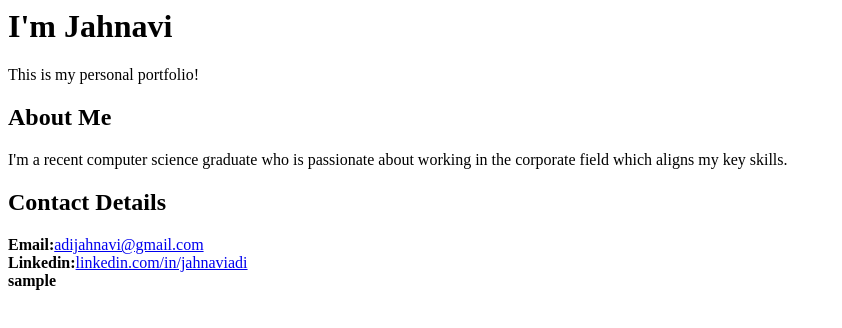
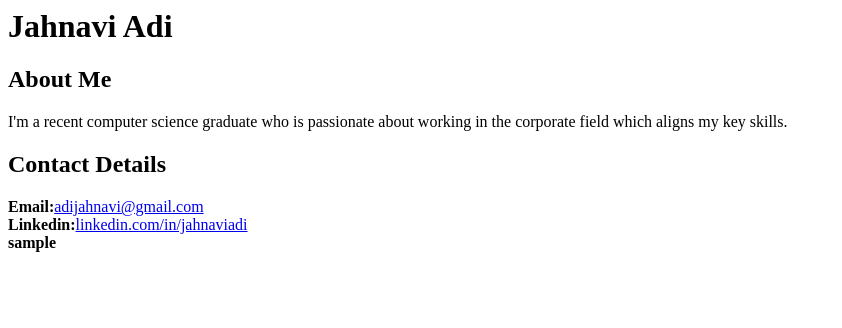
Before and after one commit to Jahnavi-10/Jahnavi-10.github.io, a plain HTML site: page index.html in a window 1280 px wide. Shown: the whole page, without its empty margins (0-842 px from the left). Drawn offline with Linux system fonts and the light colour scheme.

Commit message:
index.html

```diff
--- a/portfolio/index.html
+++ b/index.html
@@ -3,13 +3,12 @@
 <title>My Portfolio</title>
 </head>
 <body>
-<h1> I'm Jahnavi </h1>
-<p> This is my personal portfolio! </p>
+<h1> Jahnavi Adi</h1>
 <h2><strong>About Me</strong></h2>
 <p>I'm a recent computer science graduate who is passionate about working in the corporate field which aligns my key skills.</p>
 <h2><strong>Contact Details</strong></h2>
 <p>
-<strong>Email:</strong><a href="mailto:adijahnavi@gmail.com">adijahnavi@gmail.com</a></br>
+<strong>Email:</strong><a href="mailto:adijahnavi@gmail.com" target="_blank" rel="nooperner noreferrer">adijahnavi@gmail.com</a></br>
 <strong>Linkedin:</strong><a href="http://www.linkedin.com/in/jahnaviadi" target="_blank" rel="nooperner noreferrer">linkedin.com/in/jahnaviadi</a></br>
 <strong>sample</strong><br>
 </p>
```
